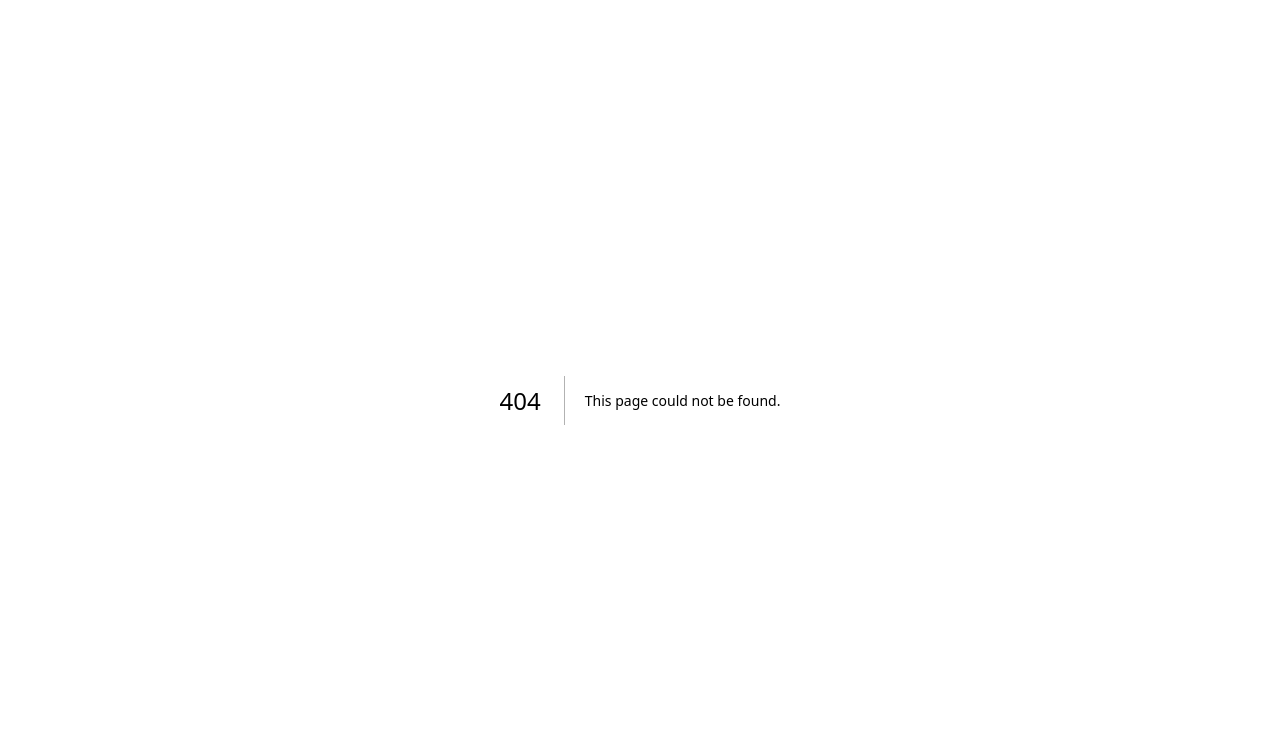
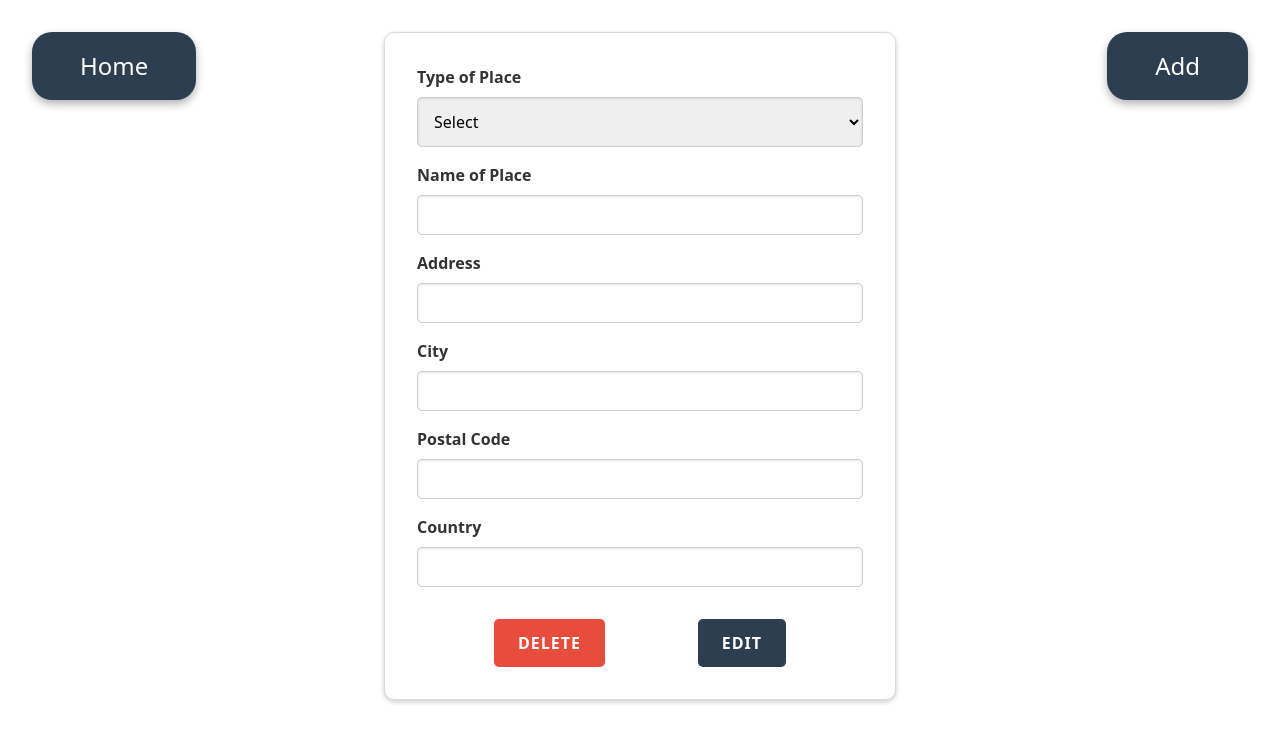
Before and after one commit to Waddenn/asi-2-25-c_next-places, a Next.js app: page /details/1 in a window 1280 px wide. Before the commit this address had no page. Shown: the top 742 px of the page. Built offline with nearby package versions, Linux system fonts and the light colour scheme; no server answers; the database is empty.

Commit message:
details page added

```diff
--- /dev/null
+++ b/src/pages/details/[id].js
@@ -0,0 +1,87 @@
+import { useEffect, useState } from "react";
+import { useRouter } from "next/router";
+import styles from "@/components/Form/Form.module.css";
+import Form from "@/components/Form/Form.js";
+import Layout from "@/components/Layout/Layout.js";
+
+const PlaceDetails = ({ id }) => {
+  // Renamed from 'LieuDetails' to 'PlaceDetails'
+  const router = useRouter();
+  const [formData, setFormData] = useState({
+    placeType: "", // 'typeLieu' changed to 'placeType'
+    placeName: "", // 'nomLieu' changed to 'placeName'
+    address: "", // 'adresse' changed to 'address'
+    city: "", // 'ville' changed to 'city'
+    postalCode: "", // 'codePostal' changed to 'postalCode'
+    country: "", // 'pays' changed to 'country'
+    cuisineType: "", // 'typeCuisine' changed to 'cuisineType'
+    starRating: "", // 'nombreEtoiles' changed to 'starRating'
+    averagePrice: "", // 'prixMoyen' changed to 'averagePrice'
+    artMovement: "", // 'courantArtistique' changed to 'artMovement'
+    artType: "", // 'typeArt' changed to 'artType'
+    freeOrPaid: "", // 'gratuitOuPayant' changed to 'freeOrPaid'
+    price: "", // 'prix' remains the same
+    barType: "", // 'typeBar' changed to 'barType'
+    parkType: "", // 'typeParc' changed to 'parkType'
+    publicOrPrivate: "", // 'publicOuPrive' changed to 'publicOrPrivate'
+  });
+
+  useEffect(() => {
+    const fetchData = async () => {
+      const response = await fetch(`/api/places?id=${id}`);
+      const data = await response.json();
+      setFormData(data);
+    };
+    fetchData();
+  }, [id]);
+
+  const handleSubmit = async (e) => {
+    e.preventDefault();
+    const response = await fetch(`/api/places/?id=${id}`, {
+      method: "PUT",
+      headers: { "Content-Type": "application/json" },
+      body: JSON.stringify(formData),
+    });
+    if (response.ok) {
+      router.push("/");
+    }
+  };
+
+  const handleDelete = async () => {
+    const response = await fetch(`/api/places?id=${id}`, { method: "DELETE" });
+    if (response.ok) {
+      router.push("/");
+    }
+  };
+
+  return (
+    <Layout>
+      <form onSubmit={handleSubmit} className={styles.form}>
+        <Form
+          formData={formData}
+          handleInputChange={(e) =>
+            setFormData({ ...formData, [e.target.name]: e.target.value })
+          }
+        />
+        <div className={styles.buttonContainer}>
+          <button
+            type="button"
+            onClick={handleDelete}
+            className={styles.buttonDelete}
+          >
+            Delete
+          </button>
+          <button type="submit" className={styles.buttonEdit}>
+            Edit
+          </button>
+        </div>
+      </form>
+    </Layout>
+  );
+};
+
+export async function getServerSideProps({ params: { id } }) {
+  return { props: { id } };
+}
+
+export default PlaceDetails;
```
